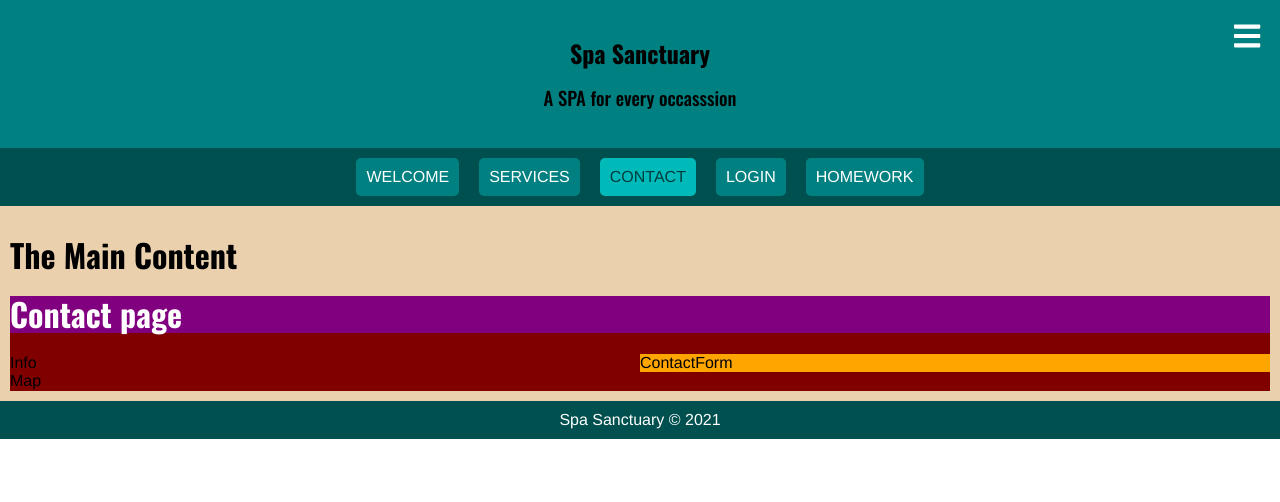
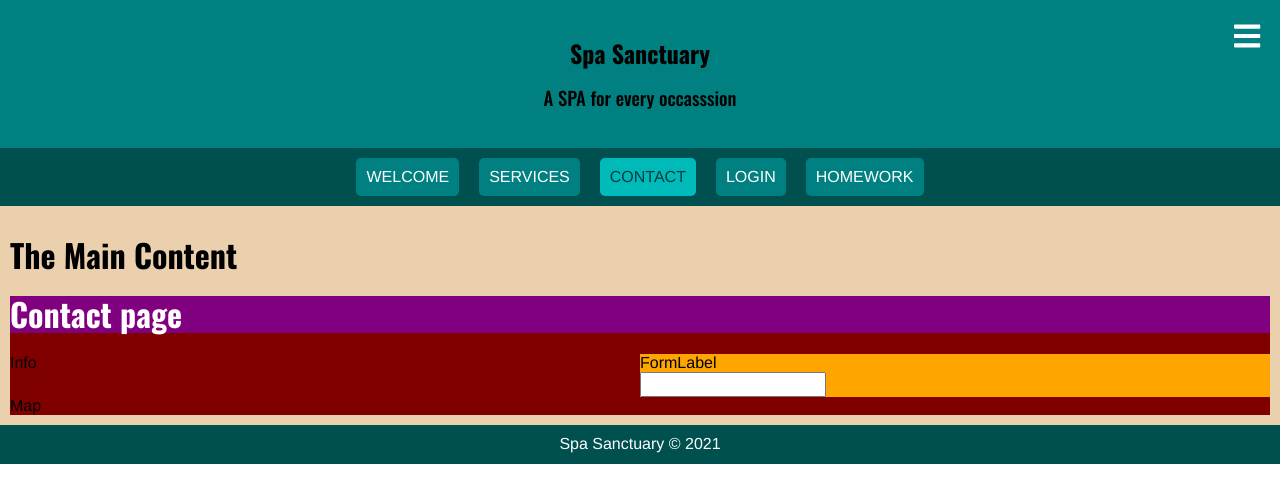
Before and after one commit to aaliyahshen/uclax_web1_aaliyah, a React (Create React App) app: page /contact in a window 1280 px wide. Shown: the top 502 px of the page. Built offline with nearby package versions, Linux system fonts and the light colour scheme.

Commit message:
set up label input

```diff
--- /dev/null
+++ b/src/React/Components/UniversalForm/Form/Controls/Input.jsx
@@ -0,0 +1,21 @@
+import React from 'react';
+import styled from 'styled-components';
+
+const Input = ({ inputName, handleUpdate }) => {
+
+    return (
+        <InputStyled
+            className='Input'
+            type='text'
+            id='first'
+            value={ inputName }
+            onChange={ handleUpdate }
+        />
+    );
+}
+
+export default Input;
+
+const InputStyled = styled.input`
+
+`;
--- /dev/null
+++ b/src/React/Components/UniversalForm/Form/Form.jsx
@@ -0,0 +1,17 @@
+import React from 'react';
+import styled from 'styled-components';
+
+const Form = ({children}) => {
+
+    return (
+        <FormStyled className='Form'>
+            { children }
+        </FormStyled>
+    );
+}
+
+export default Form;
+
+const FormStyled = styled.form`
+
+`;
--- /dev/null
+++ b/src/React/Components/UniversalForm/Form/FormControl.jsx
@@ -0,0 +1,22 @@
+import React from 'react';
+import styled from 'styled-components';
+
+import Input from './Controls/Input.jsx';
+
+const FormControl = ({ inputName, handleUpdate }) => {
+
+    return (
+        <FormControlStyled className='FormControl'>
+            <Input
+                inputName={ inputName }
+                handleUpdate={ handleUpdate }
+            />
+        </FormControlStyled>
+    );
+}
+
+export default FormControl;
+
+const FormControlStyled = styled.div`
+
+`;
--- /dev/null
+++ b/src/React/Components/UniversalForm/Form/FormGroup.jsx
@@ -0,0 +1,17 @@
+import React from 'react';
+import styled from 'styled-components';
+
+const FormGroup = ({children}) => {
+
+    return (
+        <FormGroupStyled className='FormGroup'>
+            { children }
+        </FormGroupStyled>
+    );
+}
+
+export default FormGroup;
+
+const FormGroupStyled = styled.div`
+
+`;
--- /dev/null
+++ b/src/React/Components/UniversalForm/Form/FormLabel.jsx
@@ -0,0 +1,17 @@
+import React from 'react';
+import styled from 'styled-components';
+
+const FormLabel = () => {
+
+    return (
+        <FormLabelStyled className='FormLabel'>
+            FormLabel
+        </FormLabelStyled>
+    );
+}
+
+export default FormLabel;
+
+const FormLabelStyled = styled.div`
+
+`;
--- /dev/null
+++ b/src/React/Components/UniversalForm/UniversalForm.jsx
@@ -0,0 +1,37 @@
+import React, { useState } from 'react';
+import styled from 'styled-components';
+
+import Form from './Form/Form.jsx';
+import FormGroup from './Form/FormGroup';
+import FormLabel from './Form/FormLabel.jsx';
+import FormControl from './Form/FormControl.jsx';
+
+const UniversalForm = () => {
+
+    const [inputName, inputNameUpdate] = useState ('');
+
+    const handleUpdate = (event) => {
+        inputNameUpdate(event.target.value);
+    }
+
+    console.log('inputName', inputName);
+    return (
+        <UniversalFormStyled className='UniversalForm'>
+            <Form>
+                <FormGroup>
+                    <FormLabel />
+                    <FormControl
+                        inputName={ inputName }
+                        handleUpdate={ handleUpdate }
+                    />
+                </FormGroup>
+            </Form>
+        </UniversalFormStyled>
+    );
+}
+
+export default UniversalForm;
+
+const UniversalFormStyled = styled.div`
+
+`;
--- a/src/React/Pages/Contact/ContactForm/ContactForm.jsx
+++ b/src/React/Pages/Contact/ContactForm/ContactForm.jsx
@@ -1,11 +1,13 @@
 import React from 'react';
 import styled from 'styled-components';
+
+import UniversalForm from 'React/Components/UniversalForm/UniversalForm';
 
 const ContactForm = () => {
 
     return (
         <ContactFormStyled className='ContactForm'>
-            ContactForm
+            <UniversalForm />
         </ContactFormStyled>
     );
 }
```
